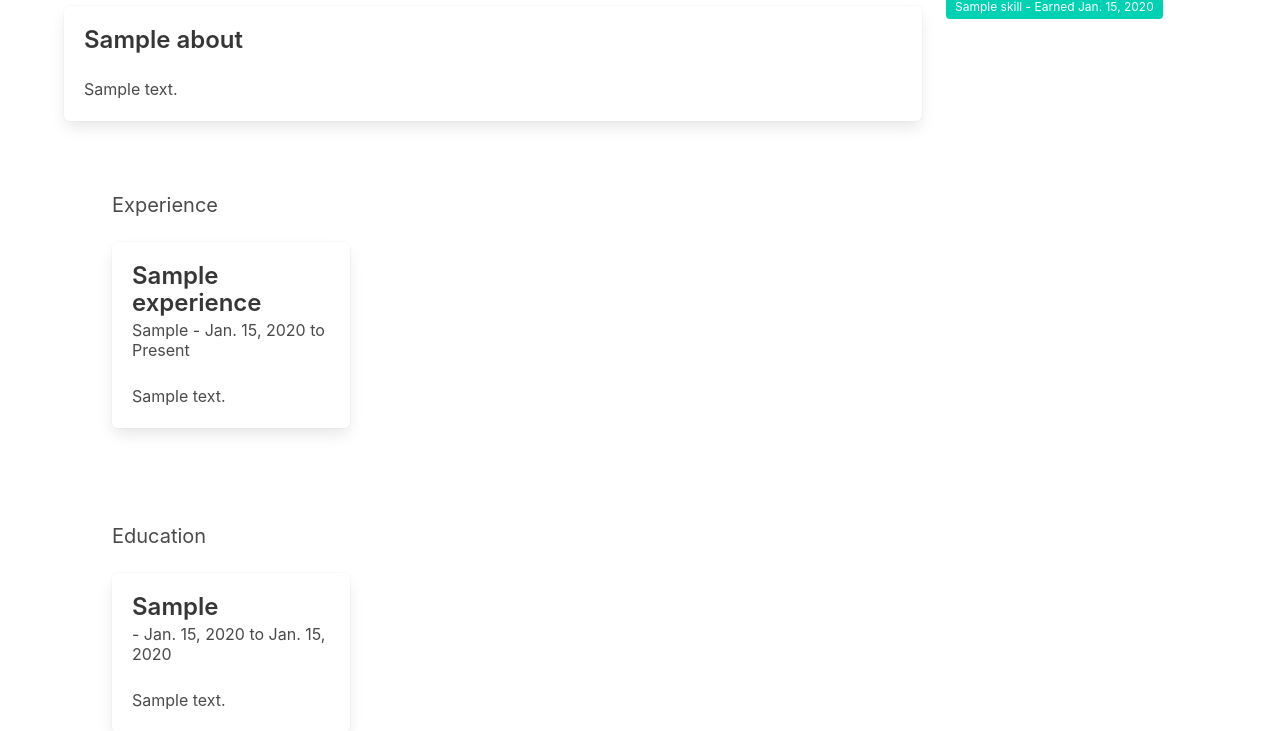
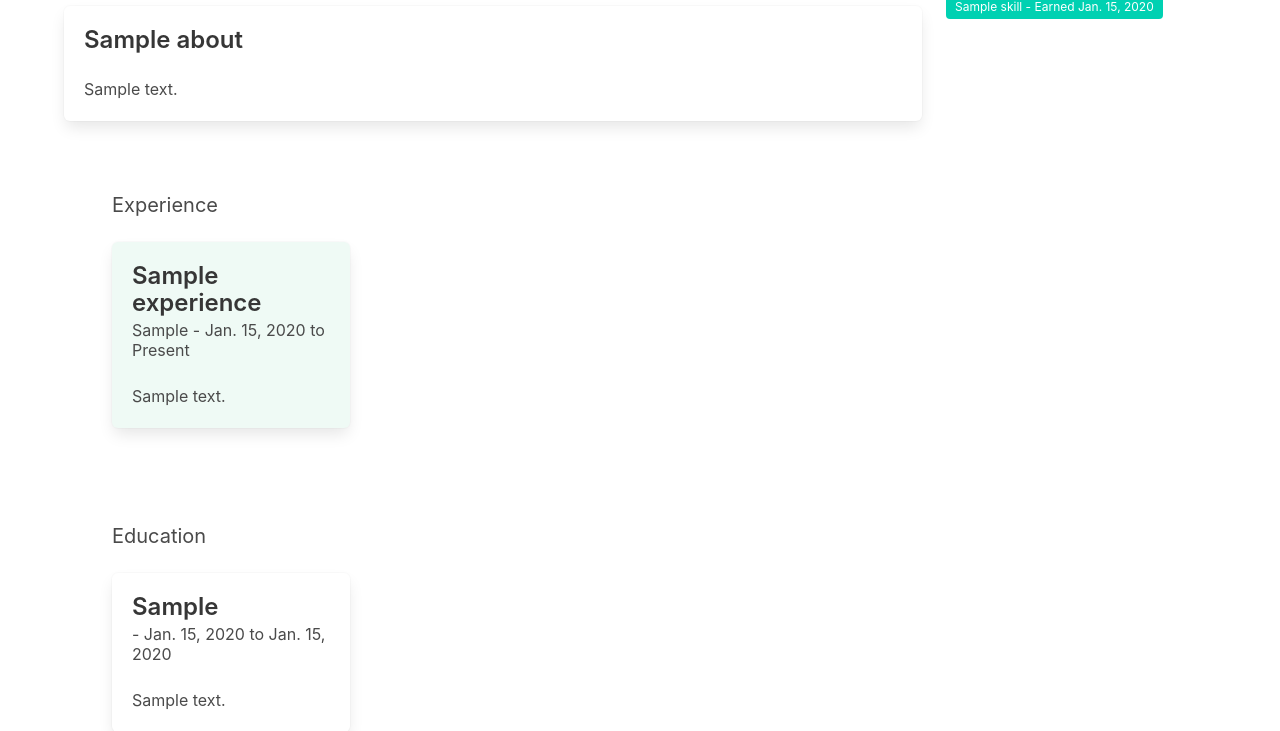
Before and after one commit to BeeTwenty/portfolio, a Django app: page /about/ in a window 1280 px wide. Shown: the part 158-889 px from the top of the page. Run offline with Django 5.2, Linux system fonts and the light colour scheme; tables that the repository leaves empty hold one stand-in row (values such as "Sample post"); some libraries are stand-ins or nearby versions.

Commit message:
Update about.html
typo

```diff
--- a/about/templates/about.html
+++ b/about/templates/about.html
@@ -18,7 +18,7 @@
     <div class="columns is-multiline">
         {% for experience in experiences %}
             <div class="column is-one-third">
-                <div class="box{% if experience.present %} has-background-success-light{% endif %}">
+                <div class="box{% if experience.current %} has-background-success-light{% endif %}">
                     <h3 class="title is-4">{{ experience.title }}</h3>
                     <h4 class="subtitle is-6">{{ experience.company }} - {{ experience.start_date }} to {% if experience.current %}Present{% else %}{{ experience.end_date }}{% endif %}</h4>
                     <p>{{ experience.description }}</p>
```
